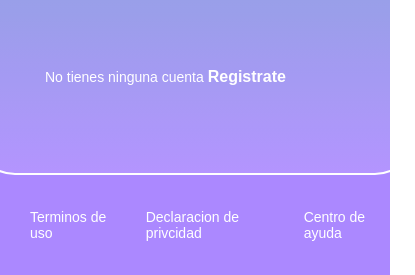
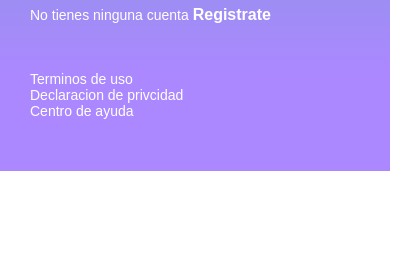
Before and after one commit to jorgechauxjr/html-css_platzi-video, a plain HTML site: page login/login.html in a window 390 px wide. Shown: the part 729-1004 px from the top of the page, 415 px wide, since content can reach past the window. After the commit the page ends 900 px from the top, so only its background shows below. Drawn offline with Linux system fonts and the light colour scheme.

Commit message:
Add responsive to login style @media query

```diff
--- a/login/login.html
+++ b/login/login.html
@@ -9,7 +9,7 @@
 </head>
 <body>
   <header class="header">
-    <img class="header__img" src="https://raw.githubusercontent.com/platzi/PlatziVideo/feature/react/src/assets/static/logo-platzi-video-BW2.png"" alt="Platzi Video">
+    <img class="header__img" src="https://raw.githubusercontent.com/platzi/PlatziVideo/feature/react/src/assets/static/logo-platzi-video-BW2.png" alt="Platzi Video">
   </header>
   <section class="login">
     <section class="login__container">
--- a/login/styles.css
+++ b/login/styles.css
@@ -157,3 +157,17 @@ Fondo tranparente y quitar las lineas de arriba derecha e izquierda */
 .footer a:hover {
   text-decoration: underline;
 }
+
+@media only screen and (max-width: 600px) {
+  .login__container {
+    background-color: transparent;
+    border: none;
+    padding: 0px;
+    width: 100%;
+  }
+
+  .footer {
+    align-items: flex-start;
+    flex-direction: column;
+  }
+}
```
